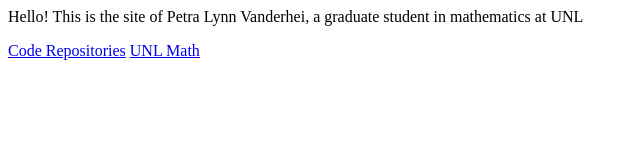
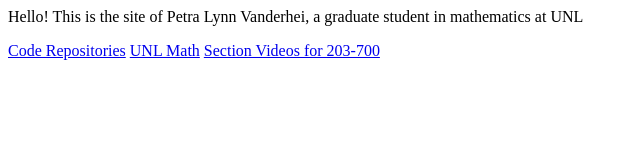
Before and after one commit to Brunswick-Khorasan/PLVWeb, a plain HTML site: page index.html in a window 1280 px wide. Shown: the whole page, without its empty margins (0-640 px from the left). Drawn offline with Linux system fonts and the light colour scheme.

Commit message:
Update index.html

```diff
--- a/index.html
+++ b/index.html
@@ -6,5 +6,6 @@
     <p>Hello! This is the site of Petra Lynn Vanderhei, a graduate student in mathematics at UNL</p>
     <a href="https://github.com/Brunswick-Khorasan">Code Repositories</a>
     <a href="https://math.unl.edu/">UNL Math</a>
+    <a href="./700fa23intros.html">Section Videos for 203-700</a>
   </body>
 </html>
```
